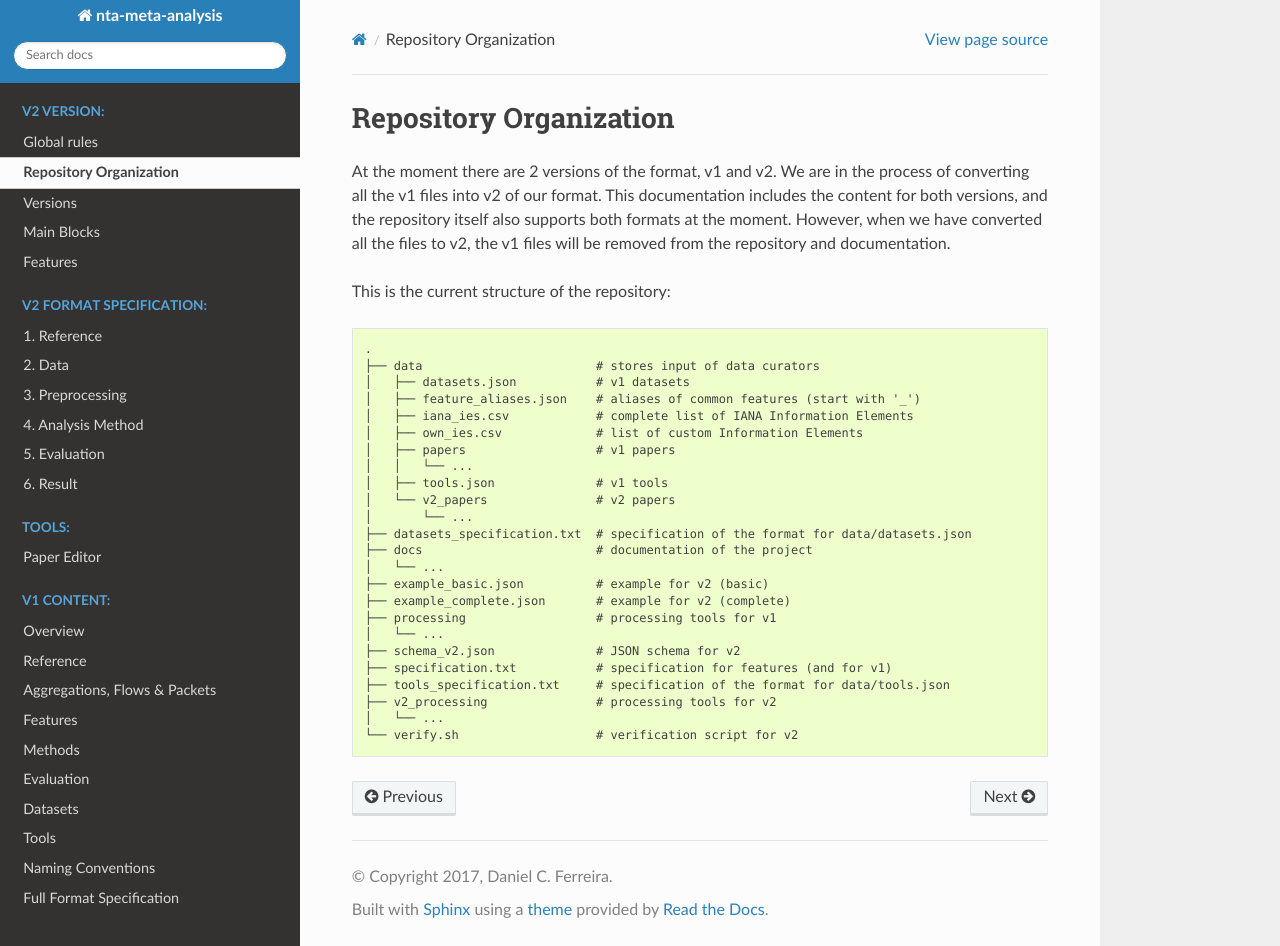
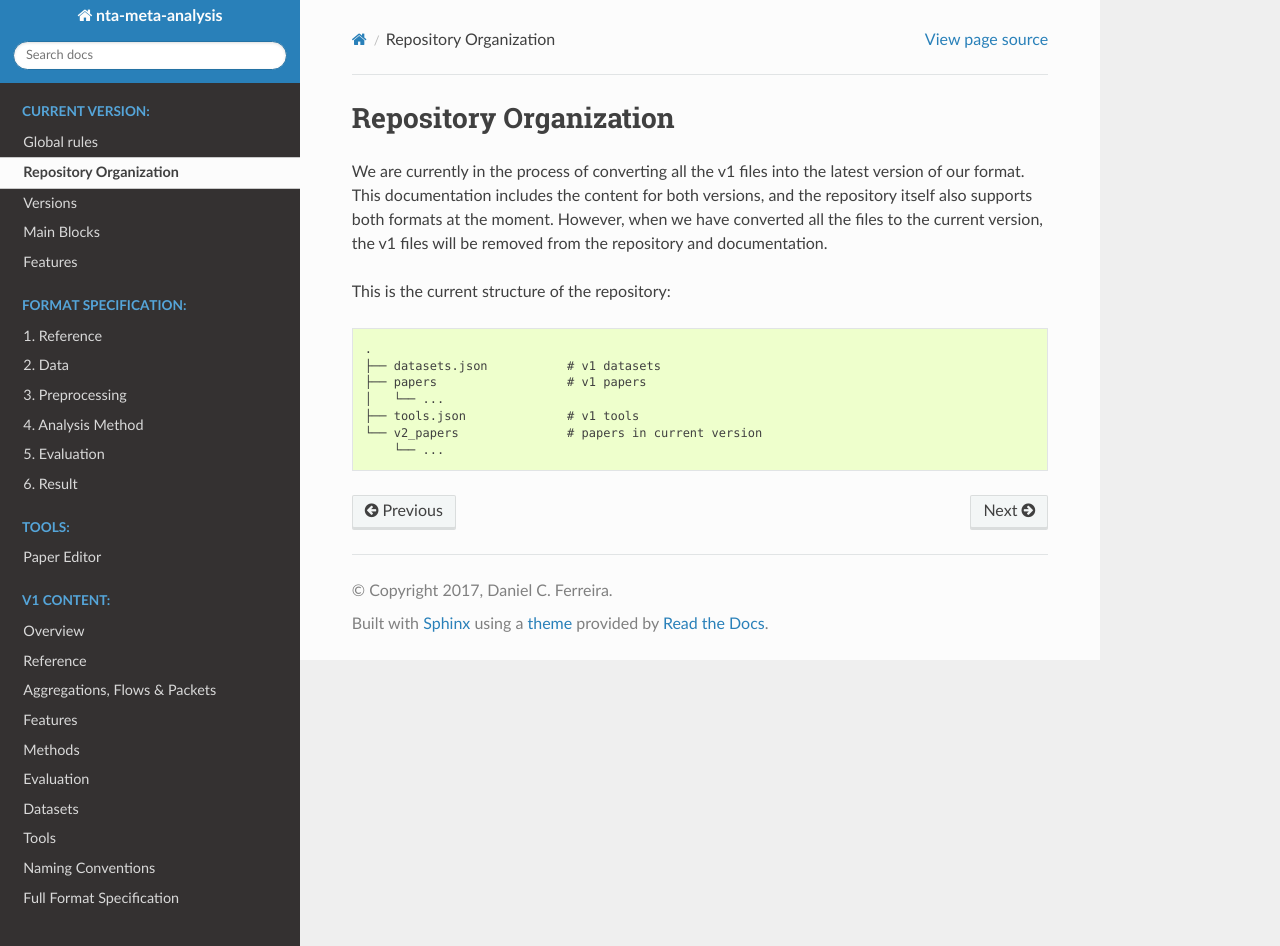
Before and after one commit to CN-TU/ntarc-spec, a Sphinx documentation site: the page built from docs/repository_organization.rst, in a window 1280 px wide and 946 px high. Built offline with Sphinx 7.4.7 and the Read the Docs theme 2.0.0, drawn with Linux system fonts in a browser that asks for light colours.

Commit message:
added some notes about versions

```diff
--- a/docs/index.rst
+++ b/docs/index.rst
@@ -6,7 +6,7 @@
 
 .. toctree::
    :maxdepth: 3
-   :caption: V2 version:
+   :caption: current version:
 
    global
    repository_organization
@@ -16,7 +16,7 @@
 
 .. toctree::
    :maxdepth: 3
-   :caption: V2 format specification:
+   :caption: format specification:
    :numbered:
 
    reference.rst
--- a/docs/repository_organization.rst
+++ b/docs/repository_organization.rst
@@ -1,36 +1,18 @@
 Repository Organization
 =======================
 
-At the moment there are 2 versions of the format, v1 and v2.
-We are in the process of converting all the v1 files into v2 of our format.
+We are currently in the process of converting all the v1 files into the latest version of our format.
 This documentation includes the content for both versions, and the repository itself also supports both formats at the moment.
-However, when we have converted all the files to v2, the v1 files will be removed from the repository and documentation.
+However, when we have converted all the files to the current version, the v1 files will be removed from the repository and documentation.
 
 This is the current structure of the repository:
 
 .. code-block:: none
 
-	.
-	├── data                        # stores input of data curators
-	│   ├── datasets.json           # v1 datasets
-	│   ├── feature_aliases.json    # aliases of common features (start with '_')
-	│   ├── iana_ies.csv            # complete list of IANA Information Elements
-	│   ├── own_ies.csv             # list of custom Information Elements
-	│   ├── papers                  # v1 papers
-	│   │   └── ...
-	│   ├── tools.json              # v1 tools
-	│   └── v2_papers               # v2 papers
-	│       └── ...
-	├── datasets_specification.txt  # specification of the format for data/datasets.json
-	├── docs                        # documentation of the project
-	│   └── ...
-	├── example_basic.json          # example for v2 (basic)
-	├── example_complete.json       # example for v2 (complete)
-	├── processing                  # processing tools for v1
-	│   └── ...
-	├── schema_v2.json              # JSON schema for v2
-	├── specification.txt           # specification for features (and for v1)
-	├── tools_specification.txt     # specification of the format for data/tools.json
-	├── v2_processing               # processing tools for v2
-	│   └── ...
-	└── verify.sh                   # verification script for v2
+    .
+    ├── datasets.json           # v1 datasets
+    ├── papers                  # v1 papers
+    │   └── ...
+    ├── tools.json              # v1 tools
+    └── v2_papers               # papers in current version
+        └── ...
--- a/docs/versions.rst
+++ b/docs/versions.rst
@@ -1,11 +1,11 @@
 Versions
 ========
 
-Major Versions
---------------
+Old Versions
+------------
 
-Currently there are 2 simultaneous major versions, v1 and v2.
-No more work should be done for the v1 version, and it should be deleted when all the curated papers have been converted to v2.
+Currently there are 2 simultaneous major versions, v1 and the current version.
+No more work should be done for the v1 version, and it should be deleted when all the curated papers have been converted to the current version.
 However, until then some useful information might be extracted from the existing v1 papers.
 
 Versioning System
```
